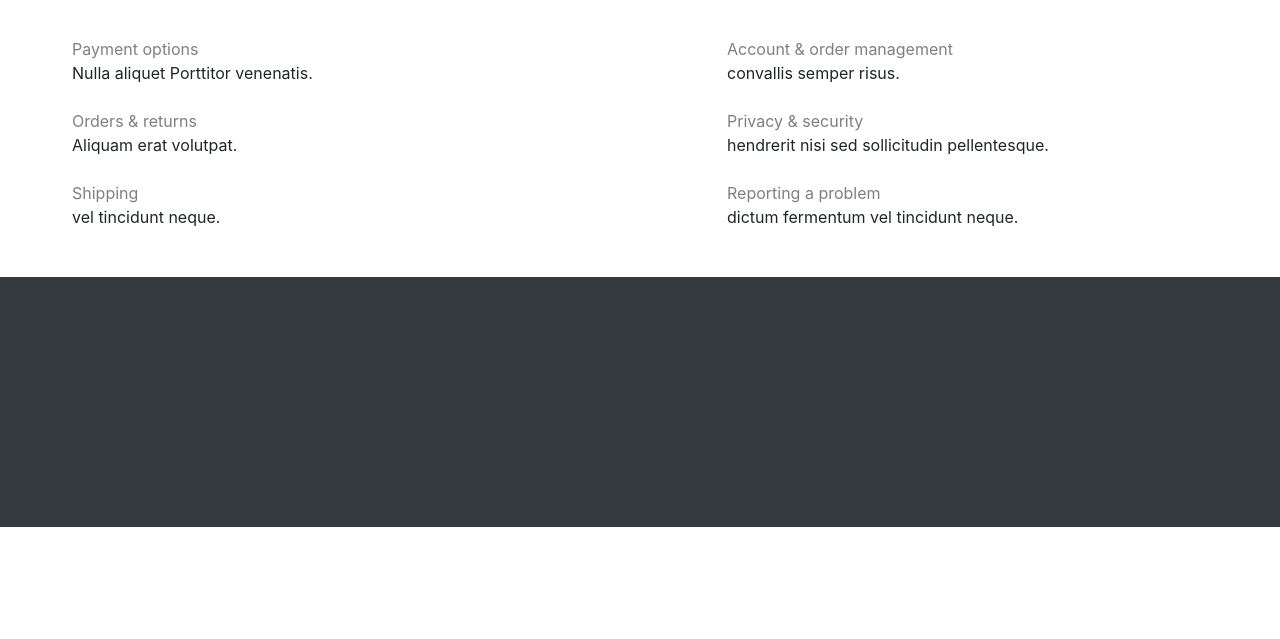
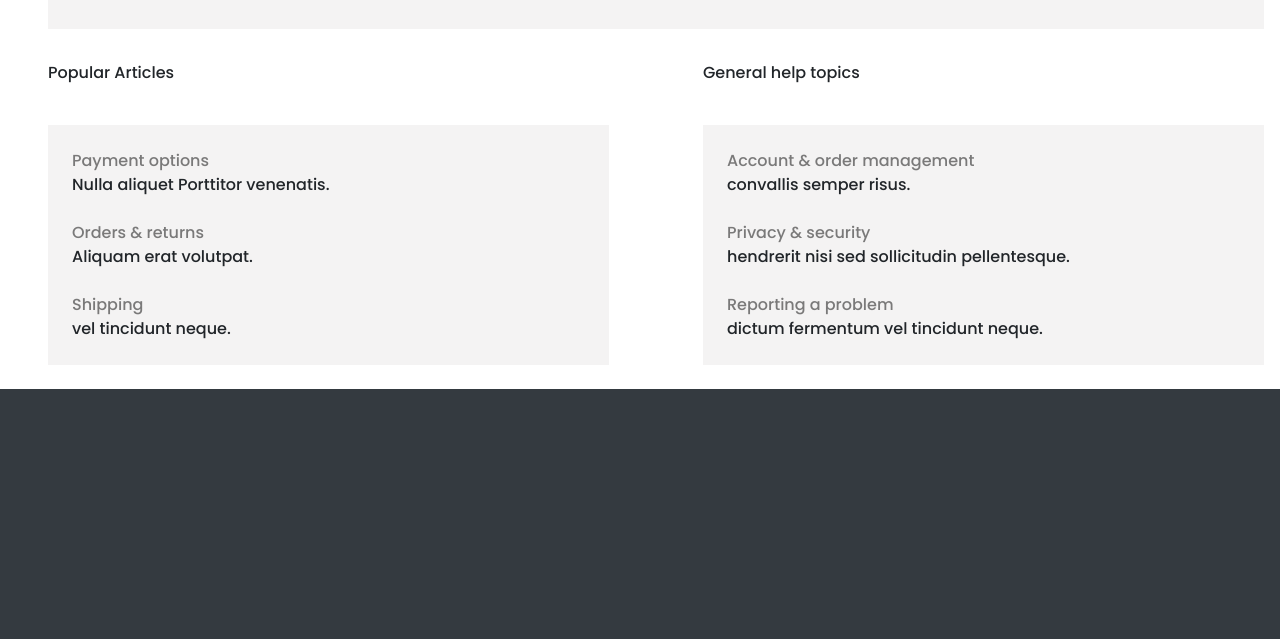
Before and after one commit to ekomikie/feature-page, a plain HTML site: page index.html in a window 1280 px wide. Shown: the part 275-914 px from the top of the page. Before the commit the page ends 802 px from the top, so only its background shows below. Drawn offline with nearby package versions, Linux system fonts and the light colour scheme.

Commit message:
updated link to css file

```diff
--- a/index.html
+++ b/index.html
@@ -33,7 +33,7 @@
     />
 
     <!--custom style-->
-    <link rel="stylesheet" href="newfaq.css" />
+    <link rel="stylesheet" href="style.css" />
 
     <title>New faq</title>
   </head>
```
